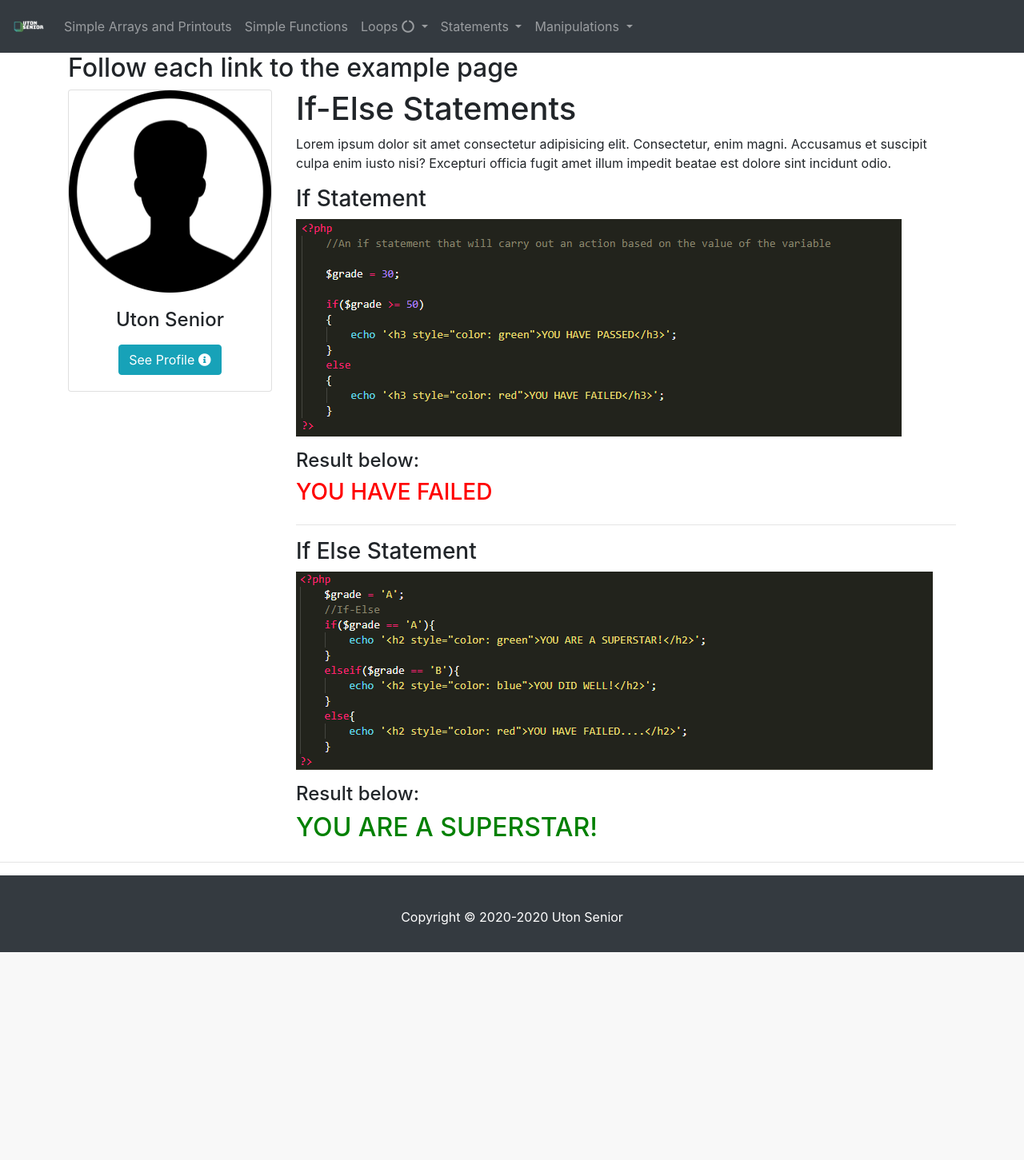
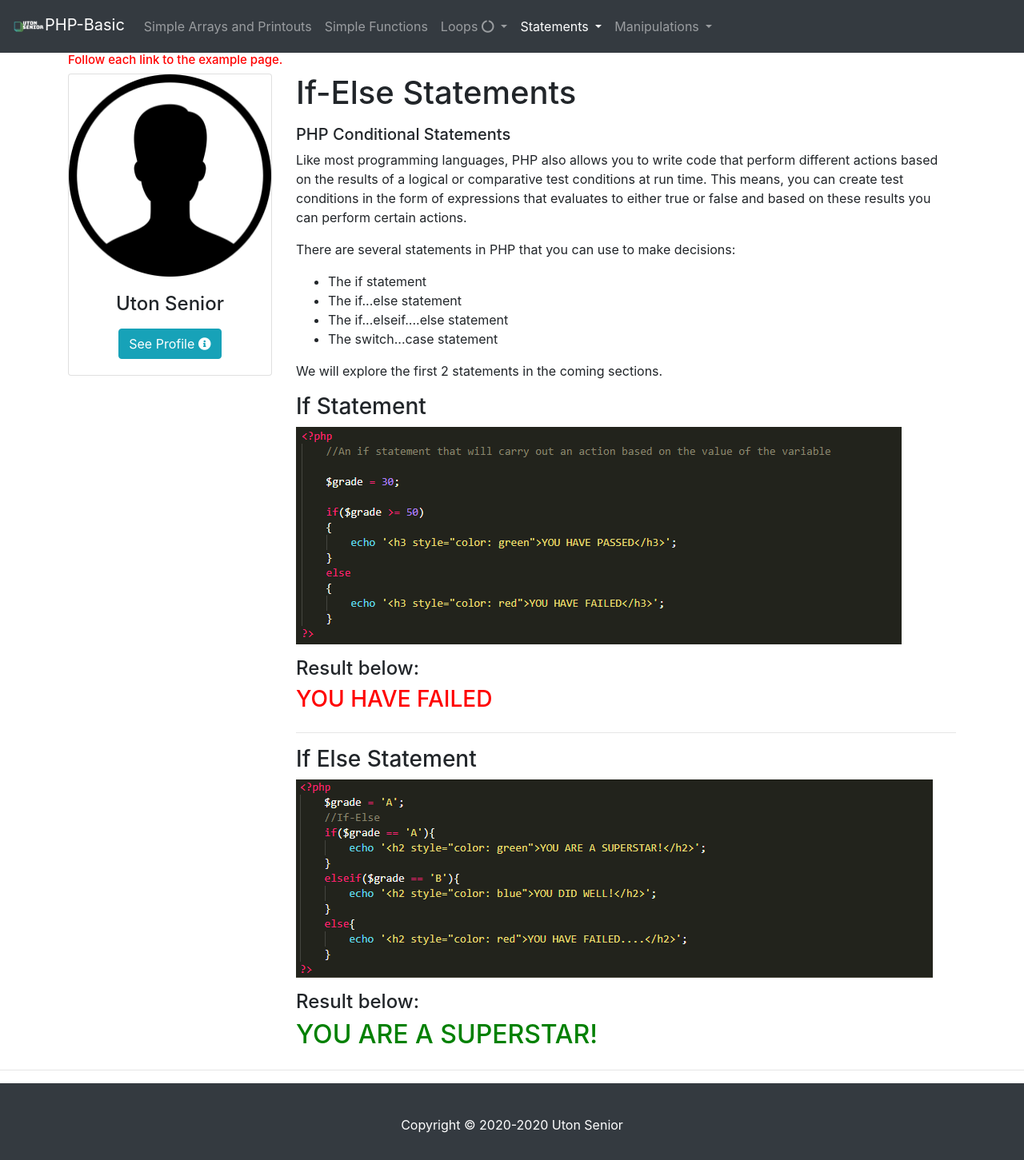
Before and after one commit to UtonSenior/awp_module1, a PHP site: page /ifstatement.php in a window 1280 px wide. Shown: the whole page at 80% size. Before the commit the page ends 1191 px from the top, so only its background shows below. Run offline with PHP 8.4, Linux system fonts and the light colour scheme; some libraries are stand-ins or nearby versions.

Commit message:
Updated navbar to show active links

```diff
--- a/array.php
+++ b/array.php
@@ -1,4 +1,5 @@
 <?php
+    $page = "array";
     $title = "Arrays and Printouts";
     include "includes/header.php";
 ?>
@@ -7,7 +8,7 @@
             <div class="col-12">
                 <h1><?php echo $title ?></h1>
                 <p>
-                    Lorem ipsum dolor sit amet consectetur adipisicing elit. Consectetur, enim magni. Accusamus et suscipit culpa enim iusto nisi? Excepturi officia fugit amet illum impedit beatae est dolore sint incidunt odio.
+                    An array is a data structure that stores one or more similar type of values in a single value. For example if you want to store 100 numbers then instead of defining 100 variables its easy to define an array of 100 length.
                 </p>
             </div>
         </div>
--- a/forloop.php
+++ b/forloop.php
@@ -1,4 +1,5 @@
 <?php
+    $page = "forloop";
     $title = "For Loops";
     include "includes/header.php";
 ?>
@@ -8,7 +9,10 @@
             <div class="col-12">
                 <h1><?php echo $title ?></h1>
                 <p>
-                    Lorem ipsum dolor sit amet consectetur adipisicing elit. Consectetur, enim magni. Accusamus et suscipit culpa enim iusto nisi? Excepturi officia fugit amet illum impedit beatae est dolore sint incidunt odio.
+                    Loops are used to execute the same block of code again and again, as long as a certain condition is met. The basic idea behind a loop is to automate the repetitive tasks within a program to save the time and effort. PHP supports four different types of loops.
+                </p>
+                <p>
+                    <strong>for</Strong> — loops through a block of code until the counter reaches a specified number.
                 </p>
             </div>
         </div>
--- a/function.php
+++ b/function.php
@@ -1,4 +1,5 @@
 <?php
+    $page = "function";
     $title = "Functions";
     include "includes/header.php";
 ?>
@@ -8,7 +9,9 @@
             <div class="col-12">
                 <h1><?php echo $title ?></h1>
                 <p>
-                    Lorem ipsum dolor sit amet consectetur adipisicing elit. Consectetur, enim magni. Accusamus et suscipit culpa enim iusto nisi? Excepturi officia fugit amet illum impedit beatae est dolore sint incidunt odio.
+                    PHP functions are similar to other programming languages. A function is a piece
+                    of code which takes one more input in the form of parameter and does some processing
+                    and returns a value.
                 </p>
             </div>
         </div>
--- a/ifstatement.php
+++ b/ifstatement.php
@@ -1,4 +1,5 @@
 <?php
+    $page = 'ifstatement';
     $title = "If-Else Statements";
     include "includes/header.php";
 ?>
@@ -8,7 +9,21 @@
             <div class="col-12">
                 <h1><?php echo $title ?></h1>
                 <p>
-                    Lorem ipsum dolor sit amet consectetur adipisicing elit. Consectetur, enim magni. Accusamus et suscipit culpa enim iusto nisi? Excepturi officia fugit amet illum impedit beatae est dolore sint incidunt odio.
+                <h5>PHP Conditional Statements</h5>
+
+                    Like most programming languages, PHP also allows you to write code that perform different actions based on the results of a logical or comparative test conditions at run time. This means, you can create test conditions in the form of expressions that evaluates to either true or false and based on these results you can perform certain actions.
+                </p>
+                <p>
+                    There are several statements in PHP that you can use to make decisions:
+                </p>
+                <ul>
+                    <li>The if statement</li>
+                    <li>The if...else statement</li>
+                    <li>The if...elseif....else statement</li>
+                    <li>The switch...case statement</li>
+                </ul>
+                <p>
+                    We will explore the first 2 statements in the coming sections.
                 </p>
             </div>
         </div>
--- a/includes/header.php
+++ b/includes/header.php
@@ -15,8 +15,8 @@
 
         <nav class="navbar navbar-expand-sm bg-dark navbar-dark">
             <!-- Brand/logo -->
-            <a class="navbar-brand" href="index.php">
-                <img src="logo/mylogo.png" alt="Home" style="width:40px;">
+            <a class="navbar-brand mylogo" href="index.php">
+                <img src="logo/mylogo.png" alt="Home" style="width:40px;">PHP-Basic
             </a>
 
             <button class="navbar-toggler" type="button" data-toggle="collapse" data-target="#collapsibleNavbar">
@@ -26,16 +26,16 @@
             <div class="collapse navbar-collapse" id="collapsibleNavbar">
                 <!-- Links -->
                 <ul class="navbar-nav">
-                    <li class="nav-item">
+                    <li class="nav-item <?php if($page == 'array'){ echo 'active'; }?>">
                     <a class="nav-link" href="array.php">Simple Arrays and Printouts</a>
                     </li>
 
-                    <li class="nav-item">
+                    <li class="nav-item <?php if($page == 'function'){ echo 'active'; }?>">
                     <a class="nav-link" href="function.php">Simple Functions</a>
                     </li>
 
                     <!-- Dropdown -->
-                    <li class="nav-item dropdown">
+                    <li class="nav-item dropdown <?php if($page == 'forloop' || $page == 'whiledowhileloop'){ echo 'active'; }?>">
                         <a class="nav-link dropdown-toggle" href="#" id="navbardrop" data-toggle="dropdown">
                             Loops <i class="fa fa-circle-notch"></i>
                         </a>
@@ -45,7 +45,7 @@
                         </div>
                     </li>
                     <!-- Dropdown -->
-                    <li class="nav-item dropdown">
+                    <li class="nav-item dropdown <?php if($page == 'ifstatement' || $page == 'switchstatement'){ echo 'active'; }?>">
                         <a class="nav-link dropdown-toggle" href="#" id="navbardrop" data-toggle="dropdown">
                             Statements
                         </a>
@@ -55,7 +55,7 @@
                         </div>
                     </li>
                      <!-- Dropdown -->
-                     <li class="nav-item dropdown">
+                     <li class="nav-item dropdown <?php if($page == 'stringmanip' || $page == 'datetimemanip'){ echo 'active'; }?>">
                         <a class="nav-link dropdown-toggle" href="#" id="navbardrop" data-toggle="dropdown">
                             Manipulations
                         </a>
@@ -70,12 +70,11 @@
 
         <div class="container top">
 
-        <h2 id="follow">Follow each link to the example page</h2>
+        <h6 id="follow" style="color:red; font-size:15px;">Follow each link to the example page.</h6>
 
         <?php
 
             $name = "Uton Senior";
-            $age = 25;
 
         ?>
 
--- a/index.php
+++ b/index.php
@@ -1,4 +1,5 @@
 <?php
+    $page = "index";
     $title = "Index";
     include "includes/header.php";
 ?>
--- a/stringmanip.php
+++ b/stringmanip.php
@@ -1,4 +1,5 @@
 <?php
+    $page = 'stringmanip';
     $title = "String Manipulation";
     include "includes/header.php";
 ?>
@@ -8,7 +9,7 @@
                 <div class="col-12">
                     <h1><?php echo $title ?></h1>
                     <p>
-                        Lorem ipsum dolor sit amet consectetur adipisicing elit. Consectetur, enim magni. Accusamus et suscipit culpa enim iusto nisi? Excepturi officia fugit amet illum impedit beatae est dolore sint incidunt odio.
+                        PHP provides many built-in functions for manipulating strings like calculating the length of a string, find substrings or characters, replacing part of a string with different characters, take a string apart, and many others. Here are the examples of some of these functions.
                     </p>
                 </div>
             </div>
--- a/switchstatement.php
+++ b/switchstatement.php
@@ -1,4 +1,5 @@
 <?php
+    $page = 'switchstatement';
     $title = "Switch Statement";
     include "includes/header.php";
 ?>
@@ -7,8 +8,9 @@
         <div class="row">
             <div class="col-12">
                 <h1><?php echo $title ?></h1>
+                <h5>PHP If…Else Vs Switch…Case</h5>
                 <p>
-                    Lorem ipsum dolor sit amet consectetur adipisicing elit. Consectetur, enim magni. Accusamus et suscipit culpa enim iusto nisi? Excepturi officia fugit amet illum impedit beatae est dolore sint incidunt odio.
+                    The switch-case statement is an alternative to the if-elseif-else statement, which does almost the same thing. The switch-case statement tests a variable against a series of values until it finds a match, and then executes the block of code corresponding to that match.
                 </p>
             </div>
         </div>
```
Also changed, not shown: datetimemanip.php (+8 -1 lines), whiledowhileloop.php (+8 -1 lines).
